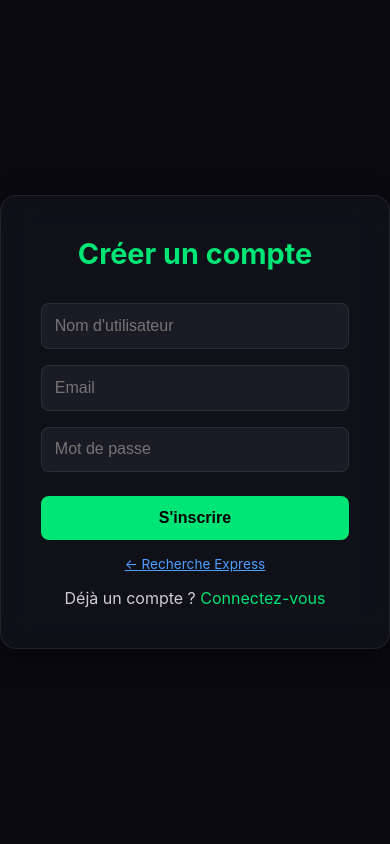
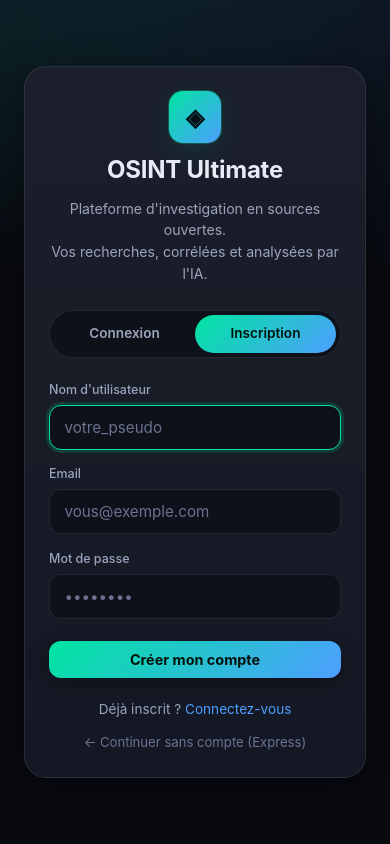
Before and after one commit to benjaminboyer00-cmyk/osint-ultimate, a Flask app: page /register in a window 390 px wide. Run offline with Flask 3, Linux system fonts and the light colour scheme; parts of the project's set-up code (start-up, migrations or seed data) failed here and were passed over.

Commit message:
feat(design): système de design unifié + identité (tranche 1)
Chaque page avait sa propre palette divergente -> aucune identité, textes
peu lisibles. Introduction d'un vrai système de design :

- static/css/design-system.css : tokens (couleurs pro, contraste renforcé,
  espacement, rayons, ombres), composants (nav responsive, boutons, champs,
  cartes, badges), utilitaires, breakpoints mobile. Identité : logo ◈,
  dégradé signature teal->bleu, fond à halos.
- partials/nav.html : barre de navigation partagée, responsive (burger
  mobile via checkbox, sans JS), état actif par page.
- auth.html : page connexion/inscription entièrement refondue (carte centrée,
  onglets, hiérarchie claire, marque).
- head_assets : charge design-system.css sur Express + Expert.
- express.html : palette unifiée (retrait :root local) + nav partagée.
- index.html (Expert) : textes éclaircis (--text/--text-dim) pour la lisibilité.

Vérifié : login/express/expert/investigate/graph/history rendent en 200.

Co-Authored-By: Claude Opus 4.8 <noreply@anthropic.com>

```diff
--- /dev/null
+++ b/static/css/design-system.css
@@ -0,0 +1,204 @@
+/* ============================================================
+   OSINT Ultimate — Système de design (identité unique)
+   Source de vérité : tokens, typographie, composants, layout.
+   Chargé sur toutes les pages ; remplace les palettes divergentes.
+   ============================================================ */
+
+:root {
+    /* — Couleurs — surfaces sombres pro, bon contraste — */
+    --bg:            #080a10;
+    --bg-elev:       #0e1119;
+    --surface:       #141824;
+    --surface-2:     #1b2030;
+    --border:        rgba(255,255,255,.09);
+    --border-strong: rgba(255,255,255,.16);
+
+    /* — Texte : hiérarchie lisible (corrige les textes peu visibles) — */
+    --text:   #e7ebf5;
+    --muted:  #9aa4bd;
+    --dim:    #6b7391;
+
+    /* — Accent signature : teal -> bleu — */
+    --accent:      #00e5a0;
+    --accent-2:    #4d9fff;
+    --accent-ink:  #04120c;               /* texte sur fond accent */
+    --grad:        linear-gradient(135deg,#00e5a0 0%,#4d9fff 100%);
+    --grad-soft:   linear-gradient(135deg,rgba(0,229,160,.14),rgba(77,159,255,.14));
+
+    /* — États — */
+    --success: #00e5a0;
+    --warn:    #ffb454;
+    --danger:  #ff5c7a;
+    --info:    #4d9fff;
+
+    /* — Alias legacy (templates existants : --accent2, --err) — */
+    --accent2: #4d9fff;
+    --err:     #ff5c7a;
+    --error:   #ff5c7a;
+
+    /* — Rayons / ombres / espacement — */
+    --r-sm: 8px; --r-md: 12px; --r-lg: 16px; --r-xl: 22px; --r-pill: 999px;
+    --sh-1: 0 1px 2px rgba(0,0,0,.3);
+    --sh-2: 0 6px 20px rgba(0,0,0,.35);
+    --sh-3: 0 16px 44px rgba(0,0,0,.5);
+    --glow: 0 0 0 1px rgba(0,229,160,.25), 0 8px 30px rgba(0,229,160,.12);
+
+    --s-1:.25rem; --s-2:.5rem; --s-3:.75rem; --s-4:1rem; --s-5:1.5rem; --s-6:2rem; --s-8:3rem;
+
+    --container: 1160px;
+    --font: 'Inter', -apple-system, BlinkMacSystemFont, 'Segoe UI', Roboto, Helvetica, Arial, sans-serif;
+    --mono: 'JetBrains Mono', ui-monospace, 'SF Mono', 'Cascadia Code', Menlo, monospace;
+    --tr: .18s cubic-bezier(.4,0,.2,1);
+}
+
+/* — Reset léger — */
+*, *::before, *::after { box-sizing: border-box; }
+* { margin: 0; }
+html { -webkit-text-size-adjust: 100%; scroll-behavior: smooth; }
+body {
+    font-family: var(--font);
+    background:
+        radial-gradient(1200px 600px at 85% -10%, rgba(77,159,255,.10), transparent 60%),
+        radial-gradient(900px 500px at -10% 0%, rgba(0,229,160,.08), transparent 55%),
+        var(--bg);
+    background-attachment: fixed;
+    color: var(--text);
+    line-height: 1.55;
+    min-height: 100dvh;
+    -webkit-font-smoothing: antialiased;
+    text-rendering: optimizeLegibility;
+}
+a { color: var(--accent-2); text-decoration: none; transition: color var(--tr); }
+a:hover { color: var(--accent); }
+img, svg { display: block; max-width: 100%; }
+h1,h2,h3,h4 { line-height: 1.2; font-weight: 700; letter-spacing: -.01em; }
+::selection { background: rgba(0,229,160,.28); color: #fff; }
+:focus-visible { outline: 2px solid var(--accent); outline-offset: 2px; border-radius: 4px; }
+
+/* — Scrollbar — */
+* { scrollbar-width: thin; scrollbar-color: var(--surface-2) transparent; }
+*::-webkit-scrollbar { width: 10px; height: 10px; }
+*::-webkit-scrollbar-thumb { background: var(--surface-2); border-radius: var(--r-pill); }
+
+/* ============================================================
+   Layout
+   ============================================================ */
+.ds-container { width: 100%; max-width: var(--container); margin-inline: auto; padding-inline: var(--s-5); }
+.ds-center { display: grid; place-items: center; min-height: 100dvh; padding: var(--s-5); }
+.ds-stack > * + * { margin-top: var(--s-4); }
+.ds-row { display: flex; gap: var(--s-3); align-items: center; flex-wrap: wrap; }
+
+/* ============================================================
+   Barre de navigation (responsive, identité)
+   ============================================================ */
+.ds-nav {
+    position: sticky; top: 0; z-index: 100;
+    display: flex; align-items: center; gap: var(--s-4);
+    padding: .7rem clamp(1rem, 4vw, 2rem);
+    background: rgba(8,10,16,.72);
+    backdrop-filter: blur(14px) saturate(160%);
+    -webkit-backdrop-filter: blur(14px) saturate(160%);
+    border-bottom: 1px solid var(--border);
+}
+.ds-brand { display: inline-flex; align-items: center; gap: .6rem; font-weight: 800; letter-spacing: -.02em; color: var(--text); font-size: 1.02rem; white-space: nowrap; }
+.ds-brand:hover { color: var(--text); }
+.ds-logo {
+    width: 30px; height: 30px; border-radius: 9px; background: var(--grad);
+    display: grid; place-items: center; color: #041016; font-weight: 900; font-size: .95rem;
+    box-shadow: var(--glow); flex-shrink: 0;
+}
+.ds-brand small { color: var(--dim); font-weight: 600; font-size: .68rem; letter-spacing: .18em; text-transform: uppercase; }
+.ds-nav-links { display: flex; align-items: center; gap: .2rem; margin-left: var(--s-4); flex: 1 1 auto; flex-wrap: wrap; }
+.ds-nav-links a {
+    color: var(--muted); font-size: .86rem; font-weight: 500;
+    padding: .45rem .7rem; border-radius: var(--r-sm); transition: all var(--tr);
+}
+.ds-nav-links a:hover { color: var(--text); background: rgba(255,255,255,.05); }
+.ds-nav-links a.active { color: var(--accent); background: rgba(0,229,160,.10); }
+.ds-nav-right { margin-left: auto; display: flex; align-items: center; gap: .4rem; }
+.ds-nav-toggle { display: none; }
+.ds-burger {
+    display: none; width: 42px; height: 38px; border: 1px solid var(--border);
+    border-radius: var(--r-sm); background: var(--surface); cursor: pointer; margin-left: auto;
+    color: var(--text); font-size: 1.1rem; align-items: center; justify-content: center;
+}
+
+@media (max-width: 860px) {
+    .ds-burger { display: inline-flex; }
+    .ds-nav-links {
+        position: fixed; inset: 56px 0 auto 0; flex-direction: column; align-items: stretch;
+        gap: 0; margin: 0; padding: var(--s-3);
+        background: var(--bg-elev); border-bottom: 1px solid var(--border);
+        box-shadow: var(--sh-3); max-height: 0; overflow: hidden; padding-block: 0;
+        transition: max-height var(--tr), padding var(--tr);
+    }
+    .ds-nav-toggle:checked ~ .ds-nav-links { max-height: 80vh; padding-block: var(--s-3); }
+    .ds-nav-links a { padding: .75rem 1rem; font-size: .95rem; }
+    .ds-nav-right { margin-left: 0; margin-top: .3rem; }
+}
+
+/* ============================================================
+   Boutons
+   ============================================================ */
+.ds-btn {
+    display: inline-flex; align-items: center; justify-content: center; gap: .5rem;
+    padding: .62rem 1.1rem; border-radius: var(--r-md); border: 1px solid var(--border-strong);
+    background: var(--surface); color: var(--text); font-size: .9rem; font-weight: 600;
+    font-family: inherit; cursor: pointer; transition: all var(--tr); text-decoration: none; white-space: nowrap;
+}
+.ds-btn:hover { border-color: var(--accent-2); color: var(--text); transform: translateY(-1px); }
+.ds-btn:active { transform: translateY(0); }
+.ds-btn-primary { background: var(--grad); color: var(--accent-ink); border: none; box-shadow: var(--sh-2); font-weight: 700; }
+.ds-btn-primary:hover { color: var(--accent-ink); filter: brightness(1.06); box-shadow: var(--glow); }
+.ds-btn-ghost { background: transparent; }
+.ds-btn-sm { padding: .4rem .7rem; font-size: .8rem; border-radius: var(--r-sm); }
+.ds-btn-block { width: 100%; }
+.ds-btn:disabled { opacity: .5; cursor: not-allowed; transform: none; }
+
+/* ============================================================
+   Champs de formulaire
+   ============================================================ */
+.ds-field { display: block; }
+.ds-label { display: block; font-size: .78rem; color: var(--muted); margin-bottom: .35rem; font-weight: 500; }
+.ds-input, .ds-select, .ds-textarea {
+    width: 100%; padding: .75rem .9rem; background: var(--bg-elev);
+    border: 1px solid var(--border); border-radius: var(--r-md); color: var(--text);
+    font-size: .95rem; font-family: inherit; transition: border-color var(--tr), box-shadow var(--tr);
+}
+.ds-input::placeholder, .ds-textarea::placeholder { color: var(--dim); }
+.ds-input:focus, .ds-select:focus, .ds-textarea:focus {
+    outline: none; border-color: var(--accent); box-shadow: 0 0 0 3px rgba(0,229,160,.15);
+}
+
+/* ============================================================
+   Cartes & surfaces
+   ============================================================ */
+.ds-card {
+    background: var(--surface); border: 1px solid var(--border);
+    border-radius: var(--r-lg); padding: var(--s-5); box-shadow: var(--sh-2);
+}
+.ds-card-glass {
+    background: linear-gradient(180deg, rgba(255,255,255,.03), transparent), var(--surface);
+    backdrop-filter: blur(10px);
+}
+
+/* — Badges — */
+.ds-badge {
+    display: inline-flex; align-items: center; gap: .35rem; padding: .2rem .6rem;
+    border-radius: var(--r-pill); font-size: .72rem; font-weight: 600;
+    background: var(--grad-soft); color: var(--accent); border: 1px solid rgba(0,229,160,.25);
+}
+.ds-badge-muted { background: var(--surface-2); color: var(--muted); border-color: var(--border); }
+
+/* — Séparateur — */
+.ds-divider { height: 1px; background: var(--border); border: 0; margin: var(--s-5) 0; }
+
+/* — Pied de page — */
+.ds-footer { color: var(--dim); font-size: .78rem; text-align: center; padding: var(--s-6) var(--s-4); }
+
+/* — Utilitaires — */
+.ds-text-muted { color: var(--muted); }
+.ds-text-dim { color: var(--dim); }
+.ds-text-center { text-align: center; }
+.ds-mt-2 { margin-top: var(--s-2); } .ds-mt-4 { margin-top: var(--s-4); } .ds-mt-6 { margin-top: var(--s-6); }
+.ds-hide { display: none !important; }
--- a/templates/auth.html
+++ b/templates/auth.html
@@ -3,104 +3,75 @@
 <head>
     <meta charset="UTF-8">
     <meta name="viewport" content="width=device-width, initial-scale=1.0">
-    <title>{{ 'Inscription' if mode == 'register' else 'Connexion' }} – OSINT Ultimate</title>
+    <title>{{ 'Inscription' if mode == 'register' else 'Connexion' }} · OSINT Ultimate</title>
+    <link rel="stylesheet" href="{{ url_for('static', filename='css/design-system.css') }}">
     <style>
-        :root {
-            --bg: #0a0a0f;
-            --panel-bg: rgba(20, 20, 30, 0.6);
-            --text: #cfcfcf;
-            --accent: #00e676;
-            --error: #ff5555;
-            --border: rgba(255, 255, 255, 0.08);
-            --shadow: 0 8px 32px rgba(0, 0, 0, 0.4);
-            --glass: blur(16px) saturate(180%);
-            --radius: 16px;
+        .auth-wrap { position: relative; overflow: hidden; }
+        .auth-card {
+            width: 100%; max-width: 420px; padding: clamp(1.5rem, 5vw, 2.5rem);
+            border-radius: var(--r-xl);
         }
-        * { margin:0; padding:0; box-sizing:border-box; }
-        body {
-            background: var(--bg);
-            color: var(--text);
-            font-family: 'Inter', system-ui, sans-serif;
-            display: flex;
-            justify-content: center;
-            align-items: center;
-            height: 100vh;
-        }
-        .auth-container {
-            background: var(--panel-bg);
-            backdrop-filter: var(--glass);
-            border: 1px solid var(--border);
-            border-radius: var(--radius);
-            padding: 2.5rem;
-            width: 100%;
-            max-width: 400px;
-            box-shadow: var(--shadow);
-        }
-        h2 {
-            text-align: center;
-            margin-bottom: 1.5rem;
-            font-size: 1.8rem;
-            color: var(--accent);
-        }
-        input {
-            width: 100%;
-            padding: 0.8rem;
-            margin: 0.5rem 0;
-            background: rgba(255,255,255,0.05);
-            border: 1px solid var(--border);
-            border-radius: 8px;
-            color: var(--text);
-            font-size: 1rem;
-        }
-        input:focus { outline: none; border-color: var(--accent); }
-        button {
-            width: 100%;
-            padding: 0.8rem;
-            background: var(--accent);
-            border: none;
-            border-radius: 8px;
-            color: #000;
-            font-weight: bold;
-            font-size: 1rem;
-            cursor: pointer;
-            margin-top: 1rem;
-            transition: background 0.3s;
-        }
-        button:hover { background: #00c853; }
-        .error-msg { color: var(--error); margin-bottom: 1rem; }
-        .link { text-align: center; margin-top: 1rem; }
-        .link a { color: var(--accent); text-decoration: none; }
+        .auth-brand { display: flex; flex-direction: column; align-items: center; gap: .8rem; margin-bottom: 1.6rem; }
+        .auth-brand .ds-logo { width: 52px; height: 52px; font-size: 1.5rem; border-radius: 14px; }
+        .auth-brand h1 { font-size: 1.5rem; }
+        .auth-brand p { color: var(--muted); font-size: .88rem; text-align: center; }
+        .auth-tabs { display: flex; background: var(--bg-elev); border: 1px solid var(--border); border-radius: var(--r-pill); padding: 4px; margin-bottom: 1.4rem; }
+        .auth-tabs a { flex: 1; text-align: center; padding: .5rem; border-radius: var(--r-pill); font-size: .85rem; font-weight: 600; color: var(--muted); }
+        .auth-tabs a.active { background: var(--grad); color: var(--accent-ink); }
+        .auth-form { display: flex; flex-direction: column; gap: .9rem; }
+        .flash { background: rgba(255,92,122,.12); border: 1px solid rgba(255,92,122,.35); color: #ff9db0; padding: .7rem .9rem; border-radius: var(--r-md); font-size: .85rem; }
+        .auth-foot { text-align: center; margin-top: 1.3rem; font-size: .85rem; color: var(--muted); }
+        .auth-back { display: block; text-align: center; margin-top: .8rem; font-size: .82rem; }
     </style>
 </head>
-<body>
-    <div class="auth-container">
-        <h2>{{ 'Créer un compte' if mode == 'register' else 'Connexion' }}</h2>
+<body class="ds-center auth-wrap">
+    <div class="ds-card ds-card-glass auth-card">
+        <div class="auth-brand">
+            <span class="ds-logo">◈</span>
+            <h1>OSINT&nbsp;Ultimate</h1>
+            <p>Plateforme d'investigation en sources ouvertes.<br>Vos recherches, corrélées et analysées par l'IA.</p>
+        </div>
+
+        <div class="auth-tabs">
+            <a href="{{ url_for('auth.login') }}" class="{{ 'active' if mode != 'register' else '' }}">Connexion</a>
+            <a href="{{ url_for('auth.register') }}" class="{{ 'active' if mode == 'register' else '' }}">Inscription</a>
+        </div>
+
         {% with messages = get_flashed_messages() %}
           {% if messages %}
-            <div class="error-msg">
-              {% for msg in messages %}<p>{{ msg }}</p>{% endfor %}
-            </div>
+            <div class="flash">{% for msg in messages %}<div>{{ msg }}</div>{% endfor %}</div>
           {% endif %}
         {% endwith %}
-        <form method="post">
+
+        <form method="post" class="auth-form">
             {% if csrf_token is defined %}<input type="hidden" name="csrf_token" value="{{ csrf_token() }}">{% endif %}
-            <input type="text" name="username" placeholder="Nom d'utilisateur" required>
+            <div class="ds-field">
+                <label class="ds-label" for="username">Nom d'utilisateur</label>
+                <input class="ds-input" id="username" type="text" name="username" placeholder="votre_pseudo" required autofocus autocomplete="username">
+            </div>
             {% if mode == 'register' %}
-            <input type="email" name="email" placeholder="Email" required>
+            <div class="ds-field">
+                <label class="ds-label" for="email">Email</label>
+                <input class="ds-input" id="email" type="email" name="email" placeholder="vous@exemple.com" required autocomplete="email">
+            </div>
             {% endif %}
-            <input type="password" name="password" placeholder="Mot de passe" required>
-            <button type="submit">{{ 'S\'inscrire' if mode == 'register' else 'Se connecter' }}</button>
+            <div class="ds-field">
+                <label class="ds-label" for="password">Mot de passe</label>
+                <input class="ds-input" id="password" type="password" name="password" placeholder="••••••••" required autocomplete="{{ 'new-password' if mode == 'register' else 'current-password' }}">
+            </div>
+            <button type="submit" class="ds-btn ds-btn-primary ds-btn-block ds-mt-2">
+                {{ 'Créer mon compte' if mode == 'register' else 'Se connecter' }}
+            </button>
         </form>
-        <p style="text-align:center;margin-top:1rem;font-size:.85rem">
-            <a href="{{ url_for('views.express') }}" style="color:#4d9fff">← Recherche Express</a>
-        </p>
-        <div class="link">
+
+        <div class="auth-foot">
             {% if mode == 'login' %}
-                Pas de compte ? <a href="{{ url_for('auth.register') }}">Inscrivez-vous</a>
+                Pas encore de compte ? <a href="{{ url_for('auth.register') }}">Inscrivez-vous</a>
             {% else %}
-                Déjà un compte ? <a href="{{ url_for('auth.login') }}">Connectez-vous</a>
+                Déjà inscrit ? <a href="{{ url_for('auth.login') }}">Connectez-vous</a>
             {% endif %}
         </div>
+        <a href="{{ url_for('views.express') }}" class="auth-back ds-text-dim">← Continuer sans compte (Express)</a>
     </div>
 </body>
 </html>
--- a/templates/includes/head_assets.html
+++ b/templates/includes/head_assets.html
@@ -1,3 +1,4 @@
 <link rel="preconnect" href="https://fonts.googleapis.com">
 <link href="https://fonts.googleapis.com/css2?family=Space+Mono:wght@400;700&family=Inter:wght@400;600;800&display=swap" rel="stylesheet">
 <link rel="stylesheet" href="{{ url_for('static', filename='css/osint-base.css') }}">
+<link rel="stylesheet" href="{{ url_for('static', filename='css/design-system.css') }}">
```
Also changed, not shown: templates/express.html (+2 -22 lines), templates/index.html (+4 -4 lines), templates/partials/nav.html (added, +30 -0 lines).
